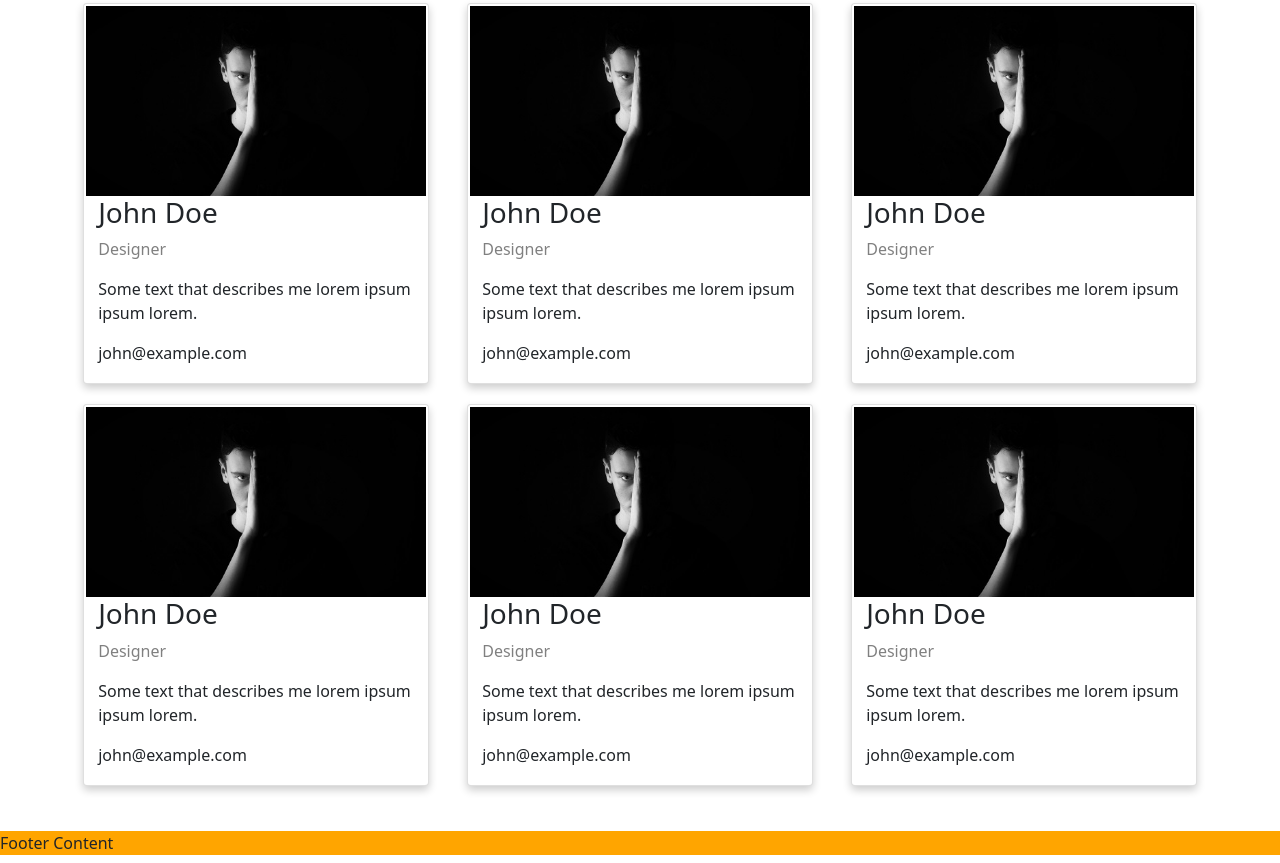
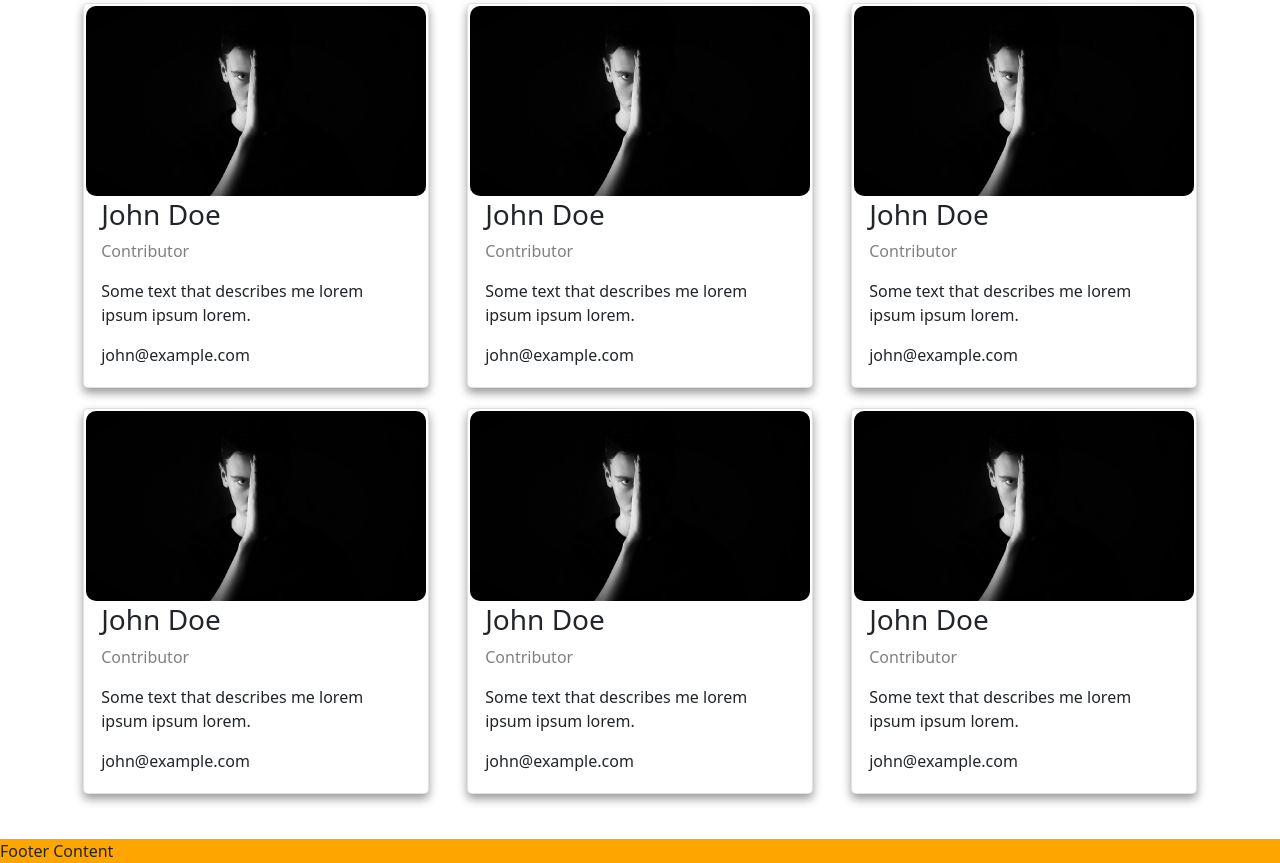
Before and after one commit to StevenWeir038/equality_consultants, a plain HTML site: page about.html in a window 1280 px wide. Shown: the part 722-1585 px from the top of the page. Drawn offline with nearby package versions, Linux system fonts and the light colour scheme.

```diff
--- a/about.html
+++ b/about.html
@@ -65,54 +65,54 @@
         <div id="about-container2">
             <div class="card">
                 <img src="assets/images/profile-pic1.jpg" alt="profile picture 1">
-                <div class="container">
+                <div class="card-details">
                     <h3>John Doe</h3>
-                    <p class="title">Designer</p>
+                    <p class="title">Contributor</p>
                     <p>Some text that describes me lorem ipsum ipsum lorem.</p>
                     <p>john@example.com</p>
                 </div>
             </div>
             <div class="card">
                 <img src="assets/images/profile-pic1.jpg" alt="profile picture 1">
-                <div class="container">
+                <div class="card-details">
                     <h3>John Doe</h3>
-                    <p class="title">Designer</p>
+                    <p class="title">Contributor</p>
                     <p>Some text that describes me lorem ipsum ipsum lorem.</p>
                     <p>john@example.com</p>
                 </div>
             </div>
             <div class="card">
                 <img src="assets/images/profile-pic1.jpg" alt="profile picture 1">
-                <div class="container">
+                <div class="card-details">
                     <h3>John Doe</h3>
-                    <p class="title">Designer</p>
+                    <p class="title">Contributor</p>
                     <p>Some text that describes me lorem ipsum ipsum lorem.</p>
                     <p>john@example.com</p>
                 </div>
             </div>
             <div class="card">
                 <img src="assets/images/profile-pic1.jpg" alt="profile picture 1">
-                <div class="container">
+                <div class="card-details">
                     <h3>John Doe</h3>
-                    <p class="title">Designer</p>
+                    <p class="title">Contributor</p>
                     <p>Some text that describes me lorem ipsum ipsum lorem.</p>
                     <p>john@example.com</p>
                 </div>
             </div>
             <div class="card">
                 <img src="assets/images/profile-pic1.jpg" alt="profile picture 1">
-                <div class="container">
+                <div class="card-details">
                     <h3>John Doe</h3>
-                    <p class="title">Designer</p>
+                    <p class="title">Contributor</p>
                     <p>Some text that describes me lorem ipsum ipsum lorem.</p>
                     <p>john@example.com</p>
                 </div>
             </div>
             <div class="card">
                 <img src="assets/images/profile-pic1.jpg" alt="profile picture 1">
-                <div class="container">
+                <div class="card-details">
                     <h3>John Doe</h3>
-                    <p class="title">Designer</p>
+                    <p class="title">Contributor</p>
                     <p>Some text that describes me lorem ipsum ipsum lorem.</p>
                     <p>john@example.com</p>
                 </div>
--- a/assets/css/style.css
+++ b/assets/css/style.css
@@ -68,15 +68,21 @@
 
 .card {
     width: 30%;
-    box-shadow: 0 4px 8px 0 rgba(0, 0, 0, 0.2);
+    box-shadow: 0 5px 10px 0 rgba(0, 0, 0, 0.4);
     text-align: left;
     margin: 0px 15px 20px 15px;
     padding: 2px;
+    border-radius: 5px;
 }
 
 .card > img {
     width: 100%;
     height: auto;
+    border-radius: 10px;
+}
+
+.card-details {
+    padding: 2px 15px;
 }
 
 .title {
```
